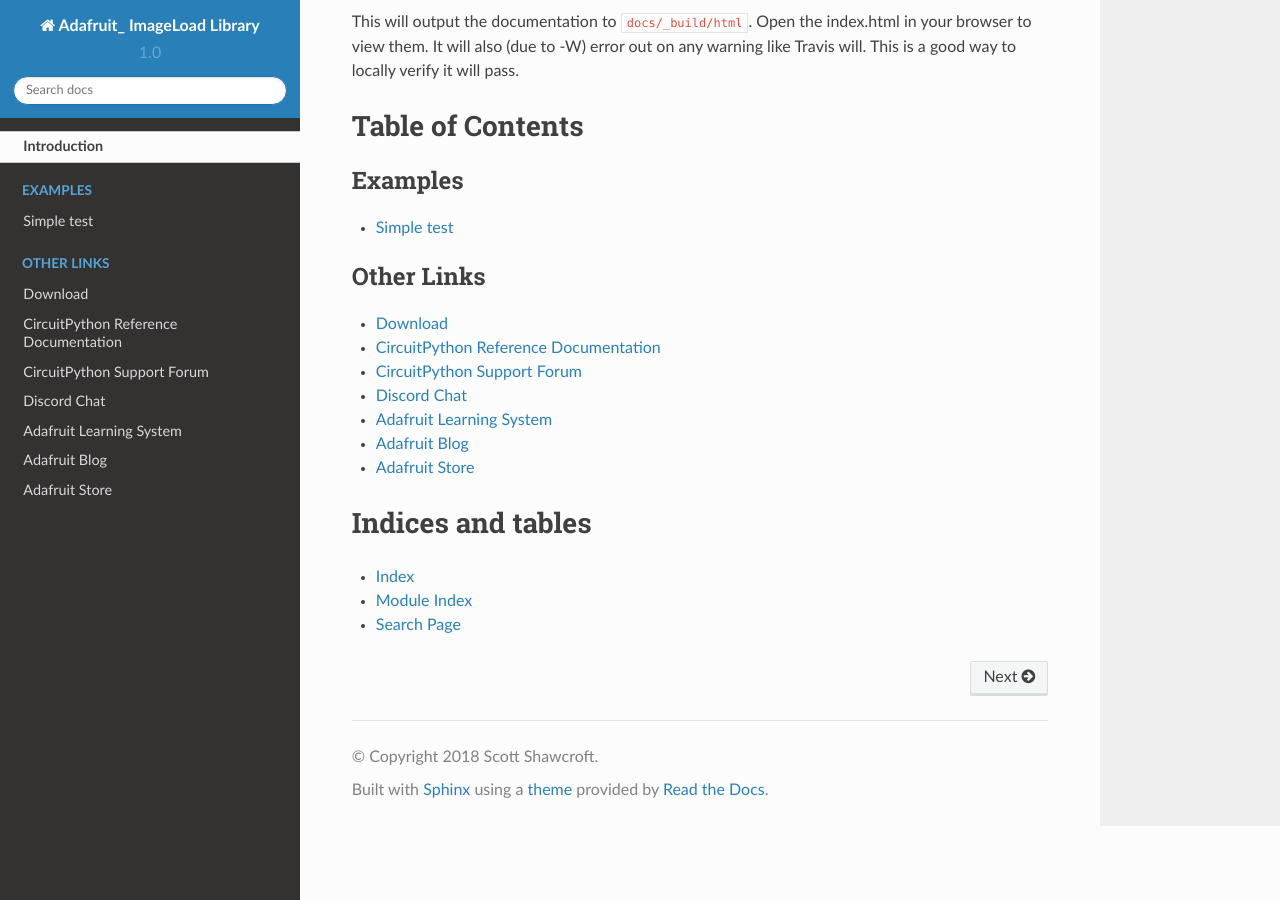
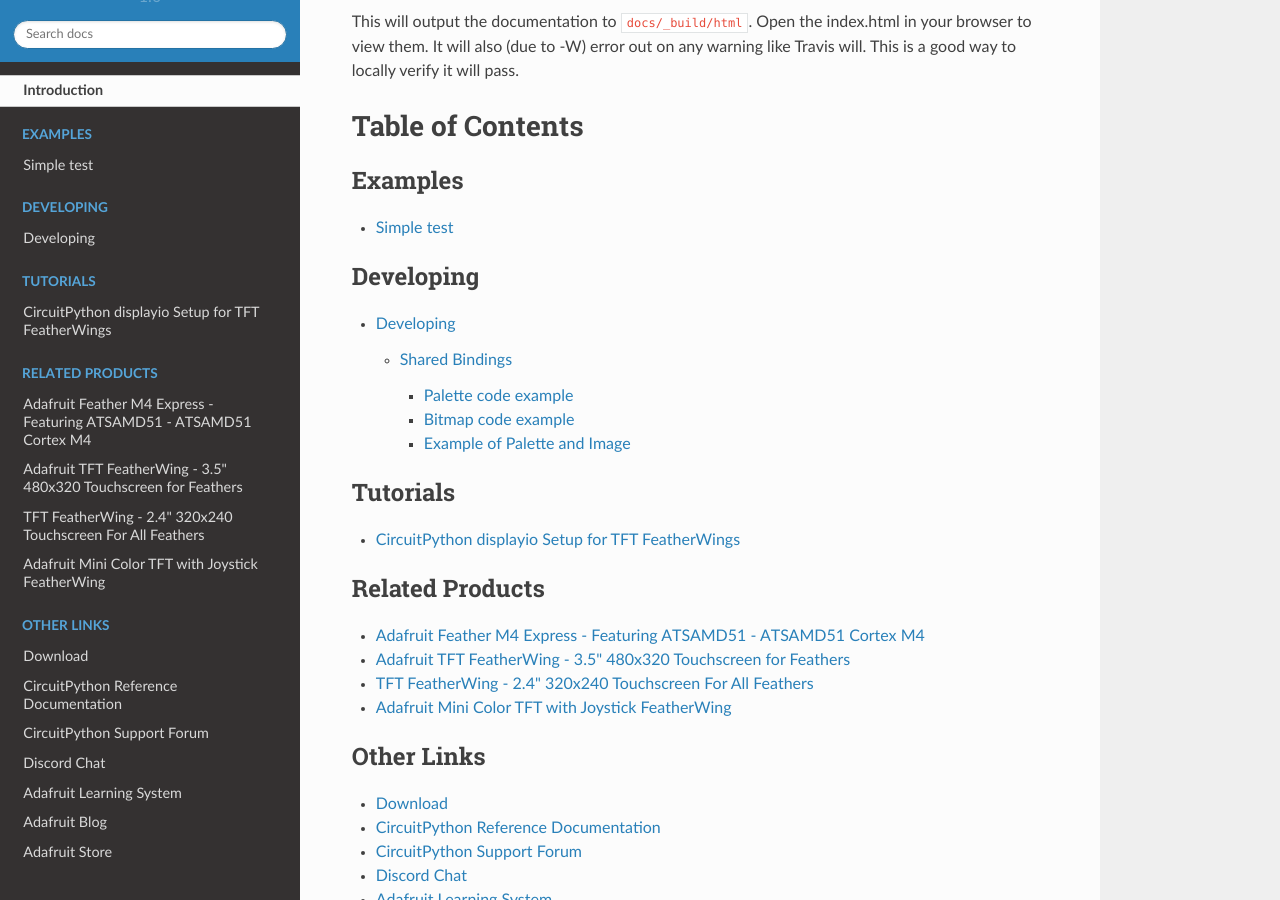
Before and after one commit to adafruit/Adafruit_CircuitPython_ImageLoad, a Sphinx documentation site: the page built from docs/index.rst, in a window 1280 px wide and 900 px high, scrolled down 1463 px. Built offline with Sphinx 7.4.7 and the Read the Docs theme 2.0.0, drawn with Linux system fonts in a browser that asks for light colours; pages that are not in the unit, such as notebooks, are missing from menus.

```diff
--- a/README.rst
+++ b/README.rst
@@ -20,7 +20,7 @@ overhead of the decoding code.
 Usage Example
 =============
 
-.. literalinclude:: examples/imageload_simpletest.py
+.. literalinclude:: ../examples/imageload_simpletest.py
 
 Contributing
 ============
--- a/docs/developing.rst
+++ b/docs/developing.rst
@@ -102,16 +102,16 @@ The corresponding Bitmap to the example above appears like this after loading::
     4   4   4   5   5   5  12  12  12   5   5   5   7   7   7
     5   5   5   5   5   5   5   5   5   5   5   5   5   5   5
 
-This grid represents the example image (`15 pixels wide` and  `17 pixels tall`).
-The coordinates are arranged in a zero indexed grid, starting in the top left at `[0,0]`,
-and continuing down and to the right to a final coordinate of `[14,16]`.
+This grid represents the example image (**15 pixels wide** and  **17 pixels tall**).
+The coordinates are arranged in a zero indexed grid, starting in the top left at **[0,0]**,
+and continuing down and to the right to a final coordinate of **[14,16]**.
 
 
 The value at each position is an integer, representing an entry in the palette object.
 
 
 
-For example, the Bitmap coordinate `[0,0]` has the value (integer) `5`.
+For example, the Bitmap coordinate **[0,0]** has the value (integer) **5**.
 
 
-This corresponds to the the Palette object's, `[5]` which is `b'\x00\x00\xff\x00'`. This is a byte string that represents a color.
+This corresponds to the the Palette object's, **[5]** which is **b'\x00\x00\xff\x00'**. This is a byte string that represents a color.
--- a/docs/index.rst
+++ b/docs/index.rst
@@ -21,16 +21,22 @@ Table of Contents
     api
 
 .. toctree::
+    :caption: Developing
+
+    developing
+
+.. toctree::
     :caption: Tutorials
 
-.. todo:: Add any Learn guide links here. If there are none, then simply delete this todo and leave
-    the toctree above for use later.
+    CircuitPython displayio Setup for TFT FeatherWings <https://learn.adafruit.com/using-circuitpython-displayio-with-a-tft-featherwing>
 
 .. toctree::
     :caption: Related Products
 
-.. todo:: Add any product links here. If there are none, then simply delete this todo and leave
-    the toctree above for use later.
+    Adafruit Feather M4 Express - Featuring ATSAMD51 - ATSAMD51 Cortex M4<https://www.adafruit.com/product/3857>
+    Adafruit TFT FeatherWing - 3.5" 480x320 Touchscreen for Feathers <https://www.adafruit.com/product/3651>
+    TFT FeatherWing - 2.4" 320x240 Touchscreen For All Feathers <https://www.adafruit.com/product/3315>
+    Adafruit Mini Color TFT with Joystick FeatherWing <https://www.adafruit.com/product/3321>
 
 .. toctree::
     :caption: Other Links
```
